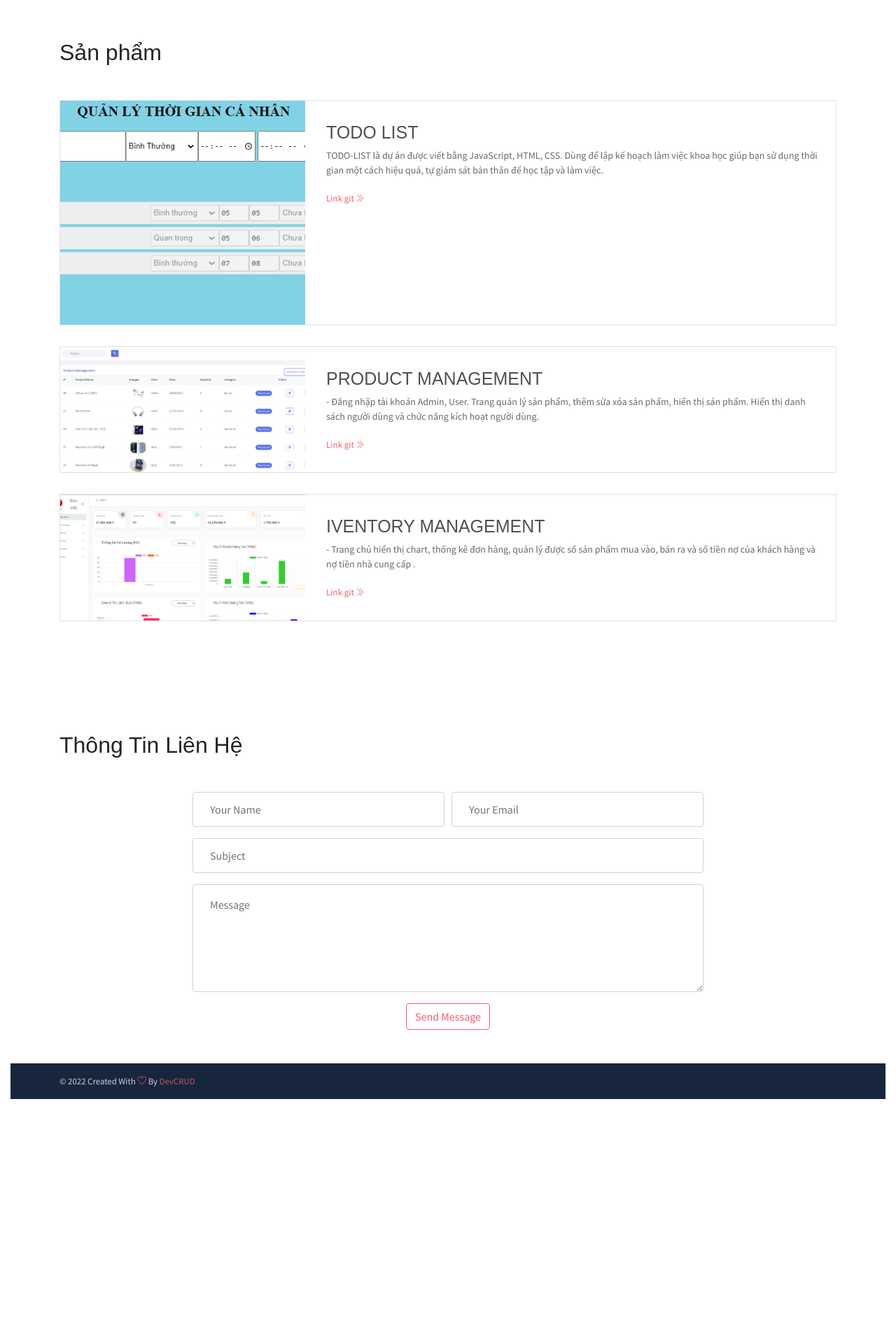
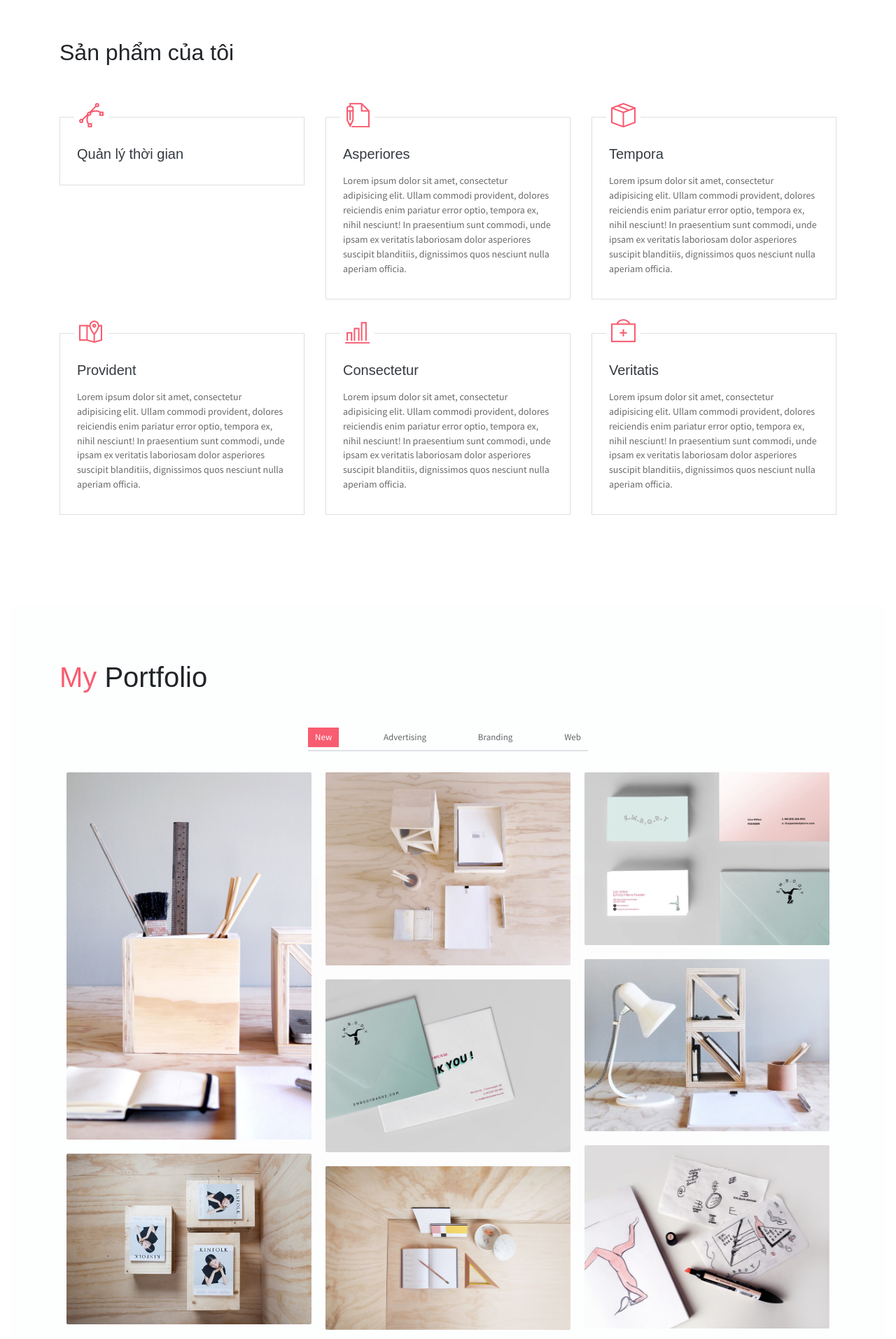
Before and after one commit to VanThien304/porfolioPhanVanThien, a website: page public_html/index.html in a window 1280 px wide. Shown: the part 2052-3966 px from the top of the page at 70% size. Before the commit the page ends 3623 px from the top, so only its background shows below. Drawn offline with Linux system fonts and the light colour scheme.

Commit message:
newUpdate

```diff
--- a/public_html/index.html
+++ b/public_html/index.html
@@ -254,7 +254,7 @@
 
 
 
-        <!-- <section class="section" id="service">
+        <section class="section" id="service">
             <div class="container">
                 <h2 class="mb-5 pb-4">Sản phẩm của tôi</h2>
                 <div class="row">
@@ -356,10 +356,10 @@
                     </div>
                 </div>
             </div>
-        </section> -->
+        </section>
 
         <!-- Portfolio Section -->
-        <!-- <section class="section bg-custom-gray" id="portfolio">
+        <section class="section bg-custom-gray" id="portfolio">
             <div class="container">
                 <h1 class="mb-5"><span class="text-danger">My</span> Portfolio</h1>
                 <div class="portfolio">
@@ -552,7 +552,7 @@
                     </div>
                 </div>
             </div>
-        </section> -->
+        </section>
         <!-- End of portfolio section -->
 
         <section class="section" id="blog">
```
